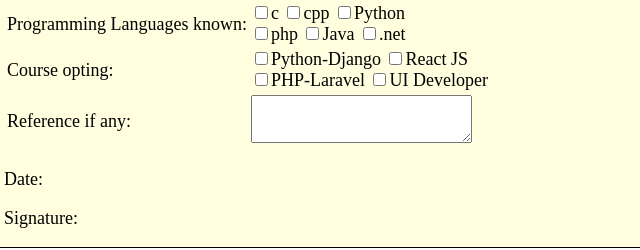
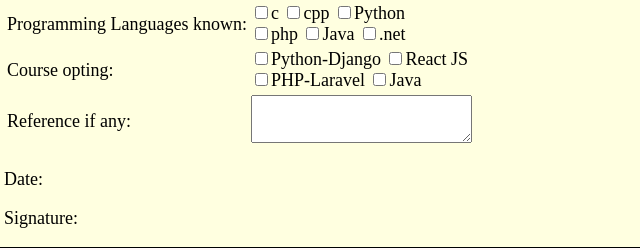
Before and after one commit to AneeshaTomy12/Form, a plain HTML site: page index.html in a window 1280 px wide. Shown: the part 579-829 px from the top of the page, 186-826 px from the left. Drawn offline with Linux system fonts and the light colour scheme.

Commit message:
Update index.html

```diff
--- a/index.html
+++ b/index.html
@@ -47,7 +47,7 @@
 					<input type="checkbox"><label>Python-Django</label>
 					<input type="checkbox"><label>React JS</label><br>
 					<input type="checkbox"><label>PHP-Laravel</label>
-					<input type="checkbox"><label>UI Developer</label>
+					<input type="checkbox"><label>Java</label>
 
 			</td></tr>
 			<tr><td><label>Reference if any:</label></td><td>
```
